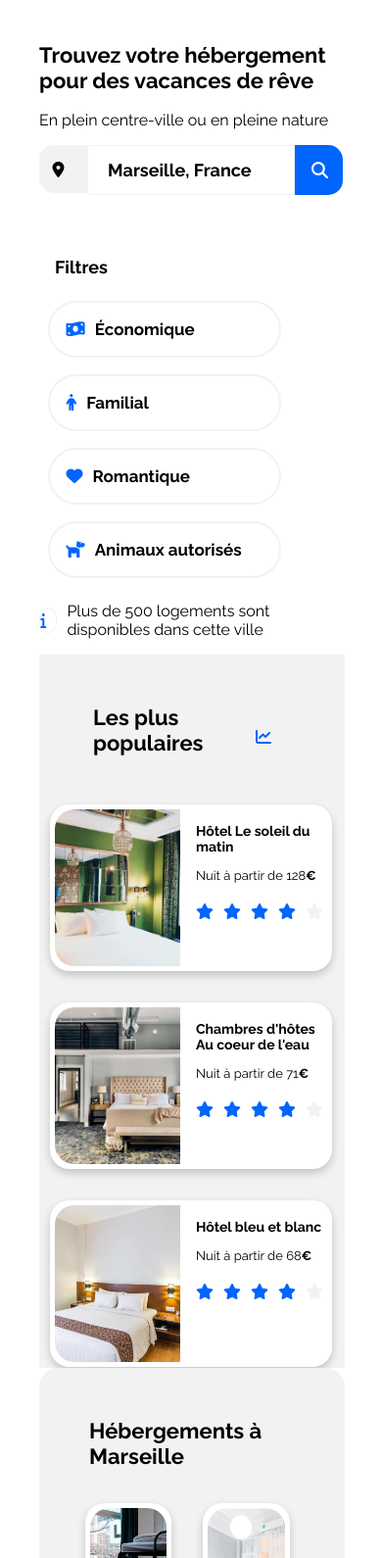
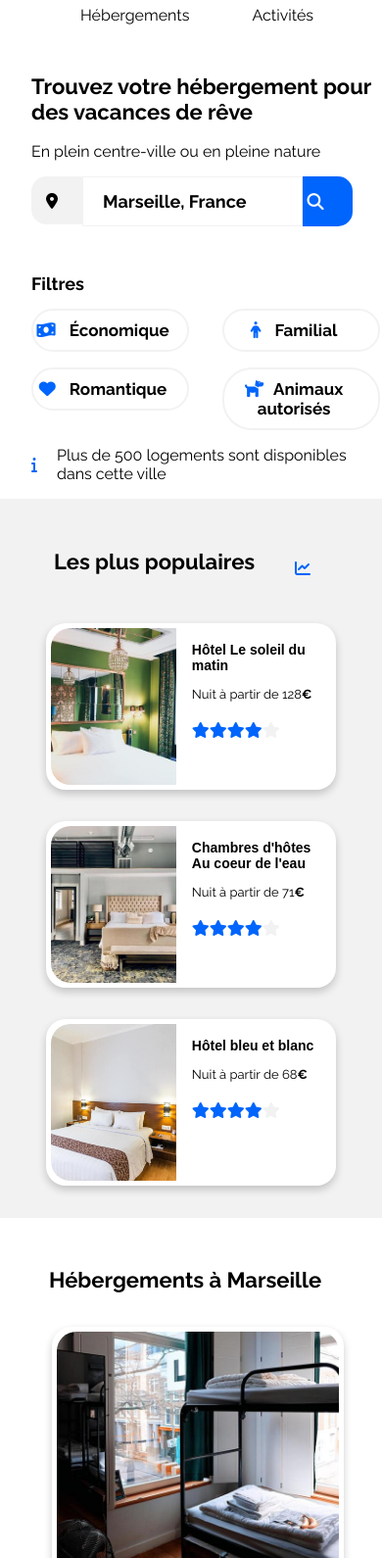
Before and after one commit to TristanMauer/Projet-2-OC, a plain HTML site: page index.html in a window 390 px wide. Shown: the part 75-1665 px from the top of the page at 98% size. Drawn offline with Linux system fonts and the light colour scheme.

Commit message:
Ajout de fichier css responsive

```diff
--- a/css/main.css
+++ b/css/main.css
@@ -1,5 +1,6 @@
 /*Main*/
 /* Hébergements*/
+
 .conteneur-box-gris{
     display: flex;
     flex-direction: row;
@@ -60,6 +61,7 @@
     padding-top: 0.5em;
     display: flex;
     flex-direction: row;
+    padding-right:0 ;
   }
   .étoile-vide{
     color: #F2F2F2;
@@ -88,16 +90,12 @@
 .card2 .container{
     margin-left: 1em;
 }
-.étoile-populaire{
-   display: inline;
-   position: absolute;
-}
   .card2 {
     display: flex;
     flex-direction: row;
     margin-left: 1em;
     margin-top: 2em;
-    width:85%;
+      width:85%;
     height:10em;
       box-shadow: 0 4px 8px 0 rgba(0,0,0,0.2);
       transition: 0.3s;
@@ -112,6 +110,11 @@
       object-fit: cover;
     object-position: center;
 
+    }
+
+    .étoile-populaire{
+
+      margin-bottom: 1em;
     }
     .flex-card2{
         display: flex;
--- /dev/null
+++ b/css/mobile.css
@@ -0,0 +1,144 @@
+@media screen  and (max-width:768px) {
+
+    body{
+      margin: 0;
+    }
+    .marge{
+      margin-left: 2em;
+    }
+  header{
+    display: flex;
+    flex-direction: column;
+    align-items: center;
+   justify-content: center;
+  }
+  nav{
+    display: flex;
+    flex-direction: row;
+    align-items: center;
+    justify-content: center;
+    width: 100%;
+    margin-top: 2em;
+  }
+  nav a:hover{
+    border-top:none;
+    width: 100%;
+
+    background-color: white;
+    border-bottom:#0065FC solid 3px;
+  }
+
+
+
+    /*Formulaire*/
+      .recherche-barre{
+          display: none;
+      }
+      .recherche-barre-téléphone{
+          display: block;
+          margin-right: 1em;
+      }
+      .recherche{
+          width:100%;
+          height: 100%;
+      }
+      .fa-magnifying-glass{
+          color:white;
+      }
+      .bouton-loupe{
+          margin: 0px;
+    background-color: #0065FC;
+    border-radius: 0 15px 15px 0;
+    border: none;
+    width:3em;
+    height: 3em;
+      }
+  /*Filtre*/
+  .conteneur-filtres{
+    display:block;
+  }
+  .flex-filtres{
+      display: grid;
+      grid-template-columns: 50% 50%;
+      gap: 1em;
+  }
+  button{
+    margin: 0px;
+      width:90%;
+     padding-left: 0px;
+  }
+  information{
+    margin-left: 1em;
+  }
+  /*Les plus populaires*/
+  .conteneur-box-gris{
+      display: flex;
+      flex-direction: column-reverse;
+
+  }
+  .box-gris2{
+     width: 100%;
+     border: #F2F2F2 solid 1px;
+     background-color: #F2F2F2;
+     border-radius: 0;
+  }
+
+  .flex-card2{
+      display: flex;
+      flex-direction: column;
+      align-items: center;
+  }
+  .card2{
+      width: 80%;
+      height: 10em;
+      margin-right: 50px;
+  }
+
+  /*Hébergement*/
+  .box-gris{
+    width: 100%;
+    border: 0;
+    background: white;
+  }
+
+
+  .flex-card{
+    display: flex;
+    flex-direction: column;
+    align-items: center;
+  }
+  .card{
+    margin-left: 0px;
+    width: 80%;
+    height: auto;
+    padding-bottom: 1em;
+  }
+  .card img{
+    width: 100%;
+    height: 15em;
+  }
+  .afficher{
+    display: none;
+  }
+  /*Activités*/
+  #activites{
+    margin-left: 1em;
+  }
+  .flex-card3{
+    margin: 0px;
+    display: flex;
+    flex-direction: column;
+    align-items: center;
+  }
+  .card3{
+    width: 80%;
+  }
+  .box-gris3{
+    width: 100%;
+  }
+  .footer-list{
+    display: flex;
+    flex-direction: column;
+    margin-left: 1em;
+  }
+  }
--- a/css/responsive.css
+++ /dev/null
@@ -1,125 +0,0 @@
-@media screen and (max-width:992px){
-    .conteneur-box-gris{
-        display: flex;
-        flex-direction: column;
-        flex-wrap: wrap;
-      }
-      .box-gris{
-        width: 100%;
-margin-bottom: 3em;
-padding-bottom: 2em;
-      }
-      .flex-icone{
-        margin: 0 2em 0 2em ;
-      }
-      .box-gris2{
-        width: 100%;
-        padding-bottom: 2em;
-      }
-      .box-gris2 p{
-        font-size: 13px;
-
-      }
-      .box-gris2 h3{
-        font-size: 14px;
-      }
-    .flex-card2{
-        display: flex;
-        flex-direction: row;
-        margin-left: 2em;
-    }
-      .card2{
-        display: flex;
-        flex-direction:row ;
-        width: 28%;
-        height:10em;
-      }
-      .étoile-populaire{
-        display: flex;
-        flex-direction: row;
-        width: 12px;
-        height: 12px;
-      }
-      .card3{
-        width: 20%;
-        height: 16em;
-        padding-bottom: 1em;
-      }
-      .card3 img{
-    height: 80%;
-      }
-}
-
-@media screen and (max-width:768px) {
-
-    .recherche-barre{
-        display: none;
-    }
-    .recherche-barre-téléphone{
-        display: block;
-    }
-    .recherche{
-        width:100%;
-        height: 100%;
-    }
-    .fa-magnifying-glass{
-        color:white;
-    }
-    .bouton-loupe{
-        margin: 0px;
-  background-color: #0065FC;
-  border-radius: 0 15px 15px 0;
-  border: none;
-  width:3em;
-  height: 3em;
-    }
-
-.conteneur-filtres{
-    display: flex;
-    flex-wrap:wrap ;
-}
-.filtres{
-    margin-left: 1em;
-}
-.flex-filtres{
-    display: flex;
-    flex-wrap: wrap;
-    flex-direction: row;
-    align-items: flex-start;
-
-}
-
-button{
-    display: flex;
-    align-items: center;
-    margin:0.5em;
-    width:14em;
-    padding: 1em 0 1em 1em;
-    margin-right: 30px;
-}
-.conteneur-box-gris{
-    display: flex;
-    flex-direction: column-reverse;
-    margin:0px;
-
-}
-.box-gris2{
-    margin:0px;
-    padding: 0px;
-   width: 100%;
-   border: #F2F2F2 solid 1px;
-   background-color: #F2F2F2;
-   border-radius: 0;
-}
-.flex-card2{
-    display: flex;
-    flex-direction: column;
-    align-items: center;
-}
-.card2{
-    width: 100%;
-    height: 10em;
-    margin-right: 50px;
-}
-
-}
--- a/css/style.css
+++ b/css/style.css
@@ -9,14 +9,19 @@ margin-bottom: 0px;
 color: black;
 }
 h1{
+
+  font-weight: bold;
   margin-top: 50px;
   font-size: 22px;
 }
 h2{
+  font-weight: bold;
   font-size: 18px;
 
 }
 h3{
+  font-family: 'Raleway-Bold', sans-serif;
+  font-weight: bold;
   font-size:16px ;
 }
 p{
@@ -29,14 +34,14 @@ p{
 a {color: black;
   text-decoration: none;}
 /*NAV*/
-nav {
+header {
     margin-top: 30px;
     display: flex;
     flex-direction: row;
     align-items: center;
     justify-content: space-between;
 }
-nav img {
+header img {
   width: 61px;
   height: 19px;
 }
@@ -102,6 +107,7 @@ flex-direction: row;
  display: flex;
  flex-direction: row;
  align-items: flex-start;
+ align-items: center;
  margin-top: 3em;
 }
 .flex-filtres{
@@ -110,6 +116,7 @@ flex-direction: row;
     flex-wrap: wrap;
 }
 button{
+
   border-radius: 30px;
   border:2px solid #F2F2F2;
   padding: 10px 15px 10px 15px;
@@ -122,16 +129,8 @@ button:hover{
   background-color:#DEEBFF ;
 }
 
-.icone-info{
- border: solid 1px #F2F2F2;
-  width: 24px;
-  height: 24px;
-  border-radius: 30px;
-  background: none;
-  display: flex;
-  justify-content: center;
-  align-items: center;
-}
+
+
 .information{
   display: flex;
   flex-direction: row;
--- /dev/null
+++ b/css/tablette.css
@@ -0,0 +1,60 @@
+@media screen and (max-width:992px){
+  .conteneur-filtres{
+    display:flex;
+    flex-direction: row;
+
+  }
+  button{
+      width:80%;
+  padding-left: 0%;
+  }
+  .conteneur-box-gris{
+        display: flex;
+        flex-direction: column;
+        flex-wrap: wrap;
+      }
+      .box-gris{
+        width: 100%;
+margin-bottom: 3em;
+padding-bottom: 2em;
+      }
+      .flex-icone{
+        margin: 0 2em 0 2em ;
+      }
+      .box-gris2{
+        width: 100%;
+        padding-bottom: 2em;
+      }
+      .box-gris2 p{
+        font-size: 13px;
+
+      }
+      .box-gris2 h3{
+        font-size: 14px;
+      }
+    .flex-card2{
+        display: flex;
+        flex-direction: row;
+        margin-left: 2em;
+    }
+      .card2{
+        display: flex;
+        flex-direction:row ;
+        width: 28%;
+        height:10em;
+      }
+      .étoile-populaire{
+        display: flex;
+        flex-direction: row;
+        width: 12px;
+        height: 12px;
+      }
+      .card3{
+        width: 20%;
+        height: 16em;
+        padding-bottom: 1em;
+      }
+      .card3 img{
+    height: 80%;
+      }
+}
--- a/index.html
+++ b/index.html
@@ -4,9 +4,12 @@
 <head>
     <title>Booki</title>
     <meta charset="utf-8" >
+    <meta name="viewport" content="width=device-width, initial-scale=1">
+
 <link href="css/style.css" rel="stylesheet" >
 <link href="css/main.css" rel="stylesheet">
-<link href="css/responsive.css" rel="stylesheet">
+<link href="css/tablette.css" rel="stylesheet">
+<link href="css/mobile.css" rel="stylesheet">
 <link rel="preconnect" href="https://fonts.googleapis.com">
 <link rel="preconnect" href="https://fonts.gstatic.com" crossorigin>
 <link href="https://fonts.googleapis.com/css2?family=Raleway&display=swap" rel="stylesheet">
@@ -14,9 +17,9 @@
 <script src="https://kit.fontawesome.com/853b596fd4.js" crossorigin="anonymous"></script>
 <body>
     <!-- Entete de la page-->
-    <header>
-        <nav>
-            <img src="images/logo/Booki.png" alt="Logo Booki" class="logo-booki">
+    <header class="marge">
+        <img src="images/logo/Booki.png" alt="Logo Booki" class="logo-booki">
+          <nav >
         <div class="liens-angrage">
             <a href="#hebergement">Hébergements</a>
             <a href="#activites">Activités</a>
@@ -25,7 +28,7 @@
 
         </header>
         <!-- Formulaire = Filtres-->
-    <section>
+    <section class="marge">
      <h1>Trouvez votre hébergement pour des vacances de rêve</h1>
         <p>En plein centre-ville ou en pleine nature</p>
 
@@ -52,9 +55,9 @@
         </div>
         </form>
         </section>
-    <section>
+    <section class="marge">
         <div class="conteneur-filtres">
-        <div class="filtres">
+        <div class="filtres ">
         <h2>Filtres</h2>
        </div>
        <div class="flex-filtres">
@@ -73,9 +76,7 @@
     </div>
     </div>
 <div class="information">
-    <div class="icone-info">
     <i class="fa-solid fa-info"></i>
-</div>
     <div class="p-information">
     <p>Plus de 500 logements sont disponibles dans cette ville</p>
 </div>
@@ -86,9 +87,9 @@
         <section>
         <div class="conteneur-box-gris">
         <div class="box-gris" >
-            <h1 id="hebergement">Hébergements à Marseille</h1>
+            <h1 id="hebergement ">Hébergements à Marseille</h1>
         <div class="flex-card">
-            <article class="card  ">
+            <article class="card">
               <a href="images/hebergements/1_xlarge/marcus-loke-WQJvWU_HZFo-unsplash.jpg">
                 <img src="images/hebergements/4_small/marcus-loke-WQJvWU_HZFo-unsplash.jpg" alt="photo de l'auberge la canebière" style="max-width:100%" ></a>
                 <div class="container">
@@ -180,7 +181,7 @@
   </div>
 </article>
     </div>
-    <a href="#"><h2>Afficher plus</h2></a>
+    <a href="#" class="afficher"><h2>Afficher plus</h2></a>
 </div>
 <div class="box-gris2">
     <div class="flex-icone">
@@ -238,8 +239,8 @@
         </div>
 </article>
 </div>
-</div>
-</div>
+    </div>
+    </div>
 </section>
     <section>
         <h1 id="activites"> Activités à Marseille</h1>
```
